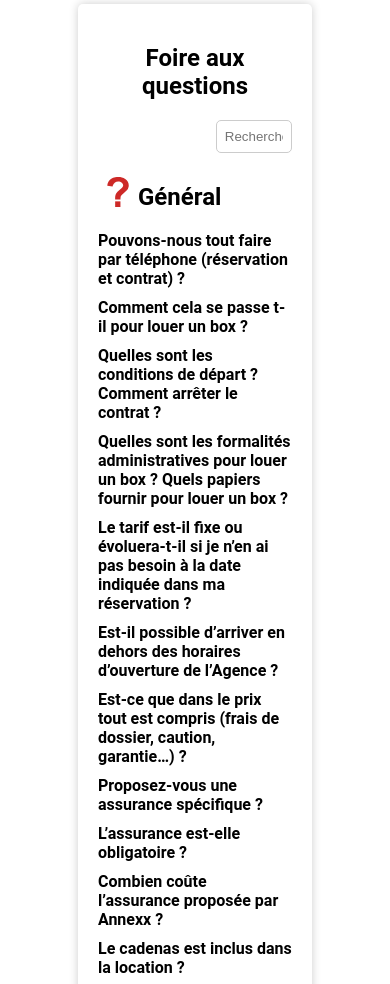
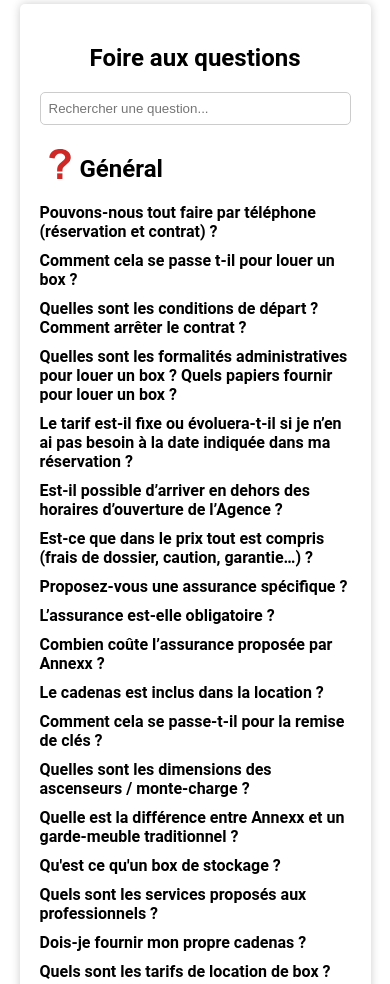
Before and after one commit to ambasse-d/faq, a plain HTML site: page faq.html in a window 390 px wide. Shown: the top 984 px of the page. Drawn offline with Linux system fonts and the light colour scheme.

Commit message:
feat: add media query

```diff
--- a/faq.css
+++ b/faq.css
@@ -73,3 +73,16 @@ input{
 .hidden {
   display: none;
 }
+
+
+@media only screen and (max-width: 600px) {
+  body{
+    width: 90%;
+  }
+
+  input{
+    width: 100%;
+  }
+
+
+}
```
